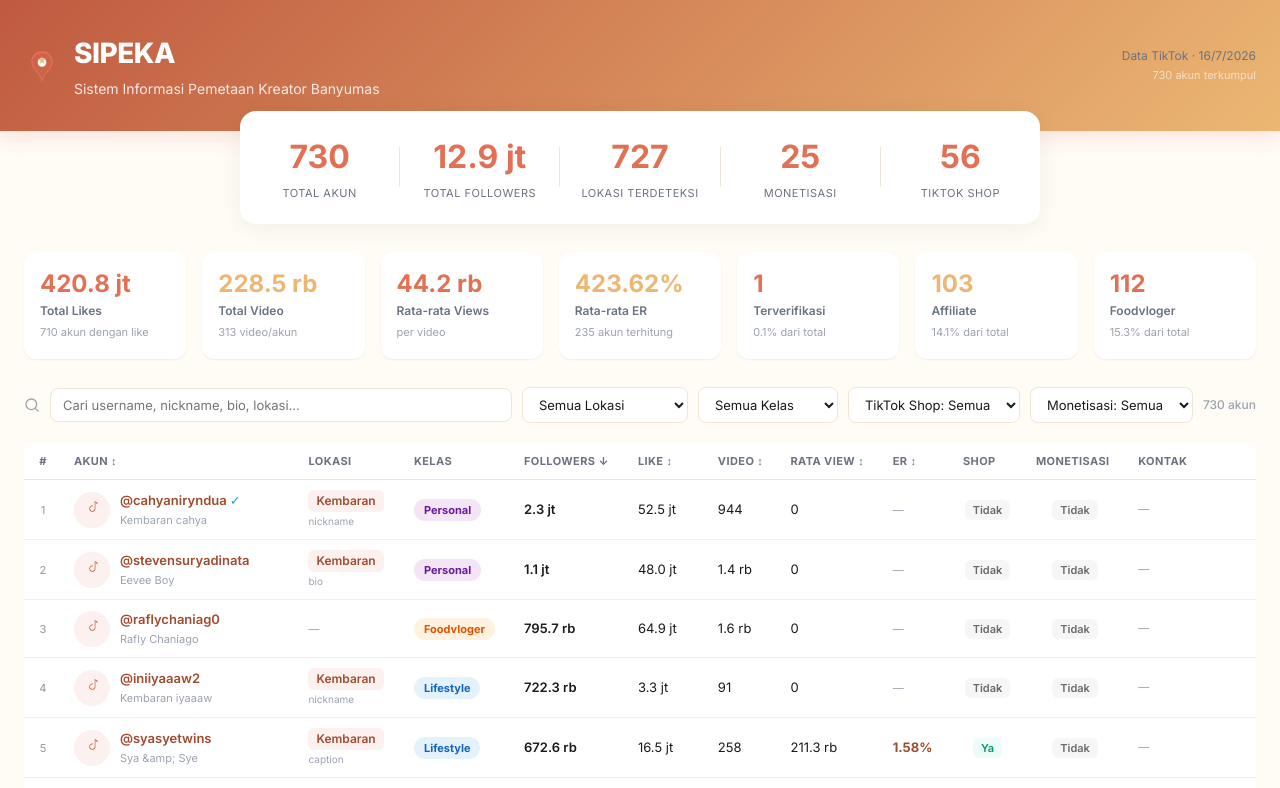
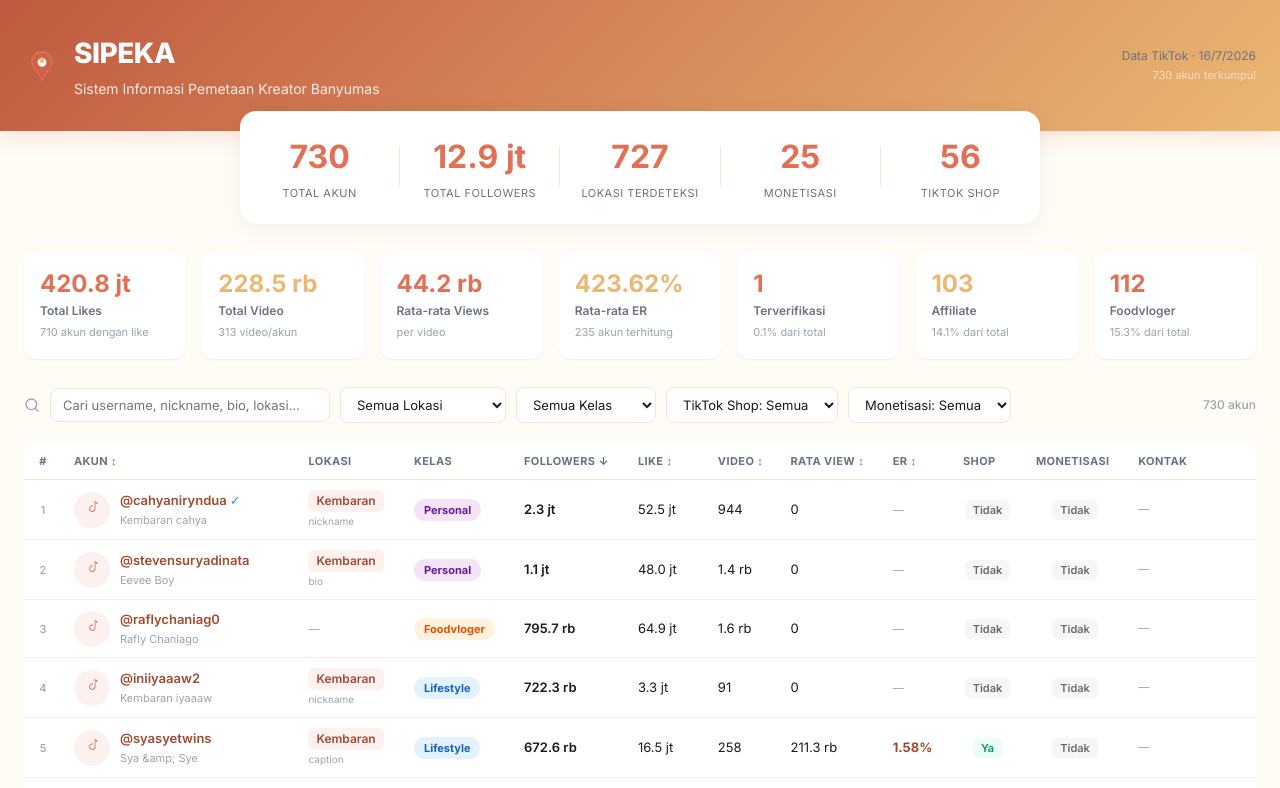
Before and after one commit to donnatamara/Dashboard-Tiktok, a React (Vite) app: page / in a window 1280 px wide. Shown: the top 788 px of the page. Built offline with nearby package versions, Linux system fonts and the light colour scheme.

Commit message:
fix: constrain search input width, remove flex-grow
Changed flex: 1 1 220px to width: 280 with max-width: 100% so the search bar no longer expands to fill all available space on desktop.

```diff
--- a/src/components/AccountTable.tsx
+++ b/src/components/AccountTable.tsx
@@ -353,7 +353,8 @@
 }
 
 const searchInputStyle: React.CSSProperties = {
-  flex: '1 1 220px',
+  width: 280,
+  maxWidth: '100%',
   padding: '8px 12px',
   border: `1px solid ${COLORS.border}`,
   borderRadius: 8,
```
